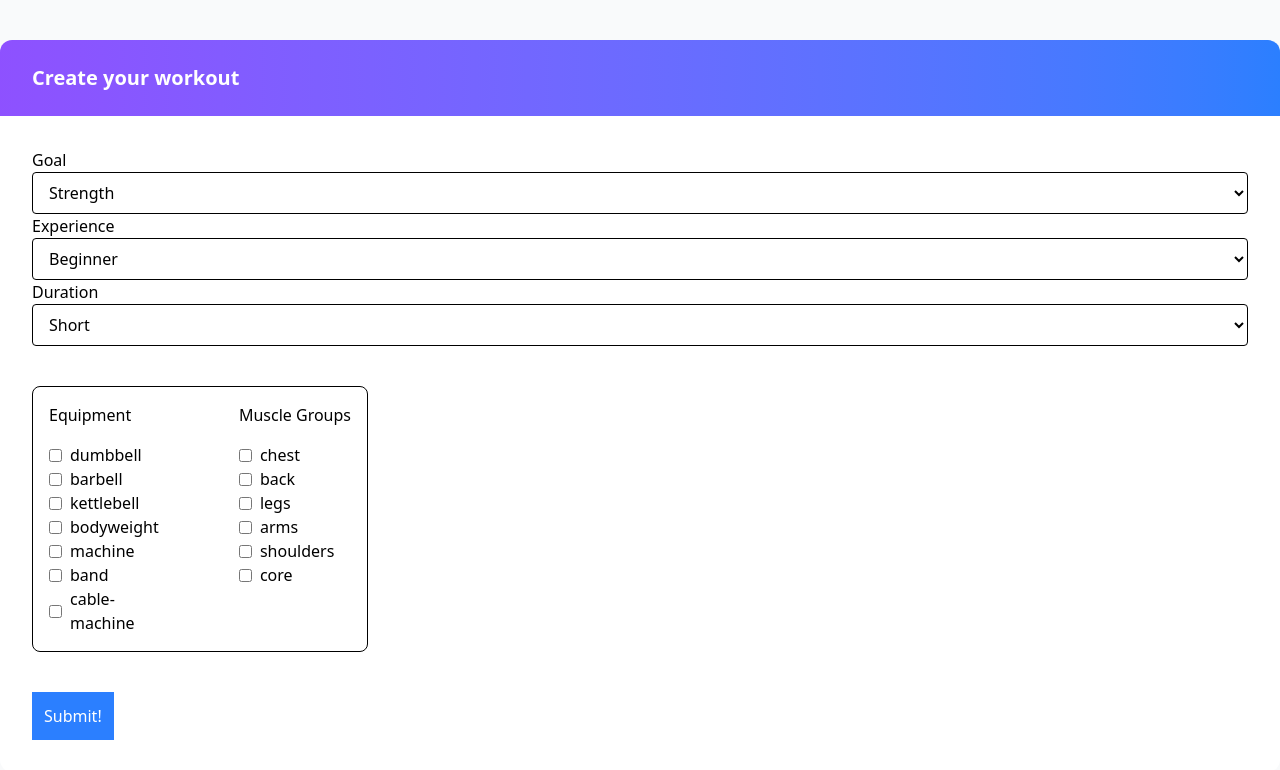
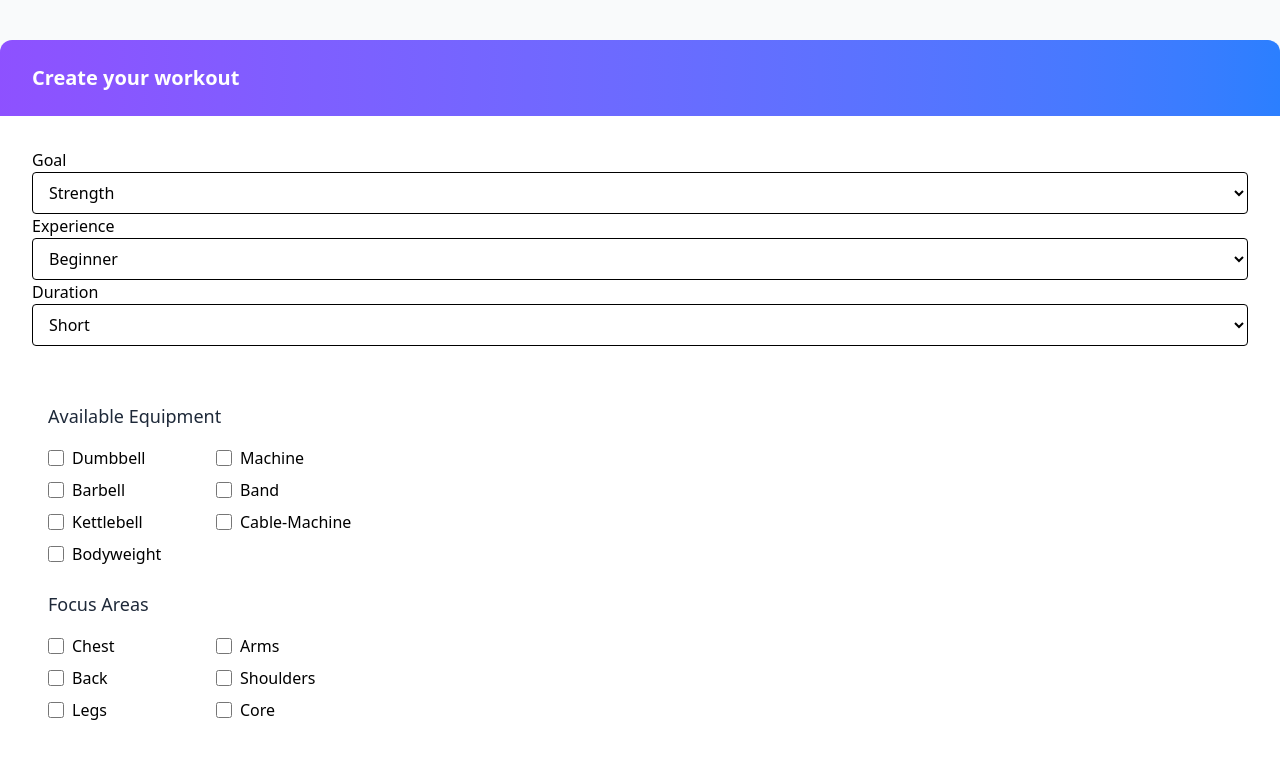
Before and after one commit to Gefors/Flerplattforms-projekt, a React (Vite) app: page / in a window 1280 px wide. Shown: the top 770 px of the page. Built offline with nearby package versions, Linux system fonts and the light colour scheme.

Commit message:
Added react-hot-toast, also workoutform styling
Installed react-hot-toast, minor styling changes in workoutForm

```diff
--- a/package.json
+++ b/package.json
@@ -15,6 +15,7 @@
     "openai": "^4.100.0",
     "react": "^19.1.0",
     "react-dom": "^19.1.0",
+    "react-hot-toast": "^2.5.2",
     "tailwindcss": "^4.1.6"
   },
   "devDependencies": {
--- a/src/App.tsx
+++ b/src/App.tsx
@@ -1,7 +1,7 @@
 import { useState, useEffect } from "react";
 import Button from "./components/Button";
-import Alert from "./components/Alert";
 import WorkoutForm from "./components/WorkoutForm";
+import { Toaster } from "react-hot-toast";
 
 function App() {
   const [showAlert, setShowAlert] = useState(false);
@@ -14,10 +14,8 @@ function App() {
   }, [showAlert]);
 
   return (
-    // <>
     <div className="bg-gray-50">
-
-
+    <Toaster position="top-right" />
     <div className="container mx-auto ">
       <div className=" flex flex-col">
         <WorkoutForm />
--- a/src/components/WorkoutForm.tsx
+++ b/src/components/WorkoutForm.tsx
@@ -1,4 +1,5 @@
 import React, { useState, useEffect } from "react";
+import toast from "react-hot-toast";
 import type {
   FormData,
   Goal,
@@ -61,6 +62,7 @@ const WorkoutForm: React.FC = () => {
     e.preventDefault();
 
     console.log(form);
+    toast.success("Workout created successfully!");
   };
 
   const equipmentGroupOptions: Equipment[] = [
@@ -82,7 +84,7 @@ const WorkoutForm: React.FC = () => {
   ];
 
   return (
-    <div className="rounded-xl overflow-hidden w-full mt-10">
+    <div className="rounded-xl overflow-hidden w-full mt-10 shadow-lg">
       <div className="bg-gradient-to-r from-violet-500 to-blue-500 px-8 py-6">
         <h2 className="text-white text-xl font-bold">Create your workout</h2>
       </div>
@@ -119,7 +121,7 @@ const WorkoutForm: React.FC = () => {
           </select>
         </div>
 
-        {/*Duratioon */}
+        {/*Duration */}
         <div>
           <label className="">Duration</label>
           <select
@@ -135,57 +137,91 @@ const WorkoutForm: React.FC = () => {
           </select>
         </div>
 
-        <div className=" flex flex-col md:flex-row justify-between gap-16 my-10 p-4 border rounded-lg w-84 ">
+        <div className="justify-between gap-16 my-10 p-4  rounded-lg w-84 ">
           {/* Equipment */}
-          <div className="flex flex-col gap-4">
-            <label>Equipment</label>
-            <div>
-              {equipmentGroupOptions.map((equipment) => (
-                <div
-                  key={equipment}
-                  className="flex flex-row items-center gap-2 w-full"
-                >
+           <div className="mb-6">
+            <h3 className="text-lg font-medium text-gray-800 mb-4">Available Equipment</h3>
+            <div className="grid grid-cols-2 gap-x-8">
+              <div className="space-y-2">
+                {equipmentGroupOptions.slice(0, Math.ceil(equipmentGroupOptions.length / 2)).map((equipment) => (
+                  <div key={equipment} className="flex items-center">
                     <input
                       type="checkbox"
+                      id={`equipment-${equipment}`}
+                      name="equipment"
+                      value={equipment}
                       checked={form.equipment.includes(equipment)}
-                    name="equipment"
-                    id=""
-                    value={equipment}
                       onChange={handleEquipmentChange}
+                      className="h-4 w-4 text-indigo-600 border-indigo-500 rounded focus:ring-indigo-500"
                     />
-                  <label>{equipment}</label>
+                    <label className="ml-2 capitalize">{equipment}</label>
                   </div>
                 ))}
               </div>
-          </div>
 
-          {/*Muscle Groups  */}
-          <div className="flex flex-col gap-4">
-            <label className="text-nowrap">Muscle Groups</label>
-            <div className="h-full">
-              {muscleGroupOptions.map((muscle) => (
-                <div
-                  key={muscle}
-                  className="flex flex-row items-center gap-2 w-full"
-                >
+              <div className="space-y-2">
+                {equipmentGroupOptions.slice(Math.ceil(equipmentGroupOptions.length / 2)).map((equipment) => (
+                  <div key={equipment} className="flex items-center">
                     <input
                       type="checkbox"
-                    checked={form.muscleGroup.includes(muscle)}
-                    name="muscleGroup"
-                    id=""
-                    value={muscle}
-                    onChange={handleMuscleGroupChange}
+                      id={`equipment-${equipment}`}
+                      name="equipment"
+                      value={equipment}
+                      checked={form.equipment.includes(equipment)}
+                      onChange={handleEquipmentChange}
+                      className="h-4 w-4 text-indigo-600 border-indigo-500 rounded focus:ring-indigo-500"
                     />
-                  <label>{muscle}</label>
+                    <label className="ml-2 capitalize">{equipment}</label>
                   </div>
                 ))}
               </div>
             </div>
           </div>
 
+          {/*Muscle Groups  */}
+          <div>
+            <h3 className="text-lg font-medium text-gray-800 mb-4">Focus Areas</h3>
+            <div className="grid grid-cols-2 gap-x-8">
+              <div className="space-y-2">
+                {muscleGroupOptions.slice(0, Math.ceil(muscleGroupOptions.length / 2)).map((muscle) => (
+                  <div key={muscle} className="flex items-center">
+                    <input
+                      type="checkbox"
+                      id={`muscle-${muscle}`}
+                      name="muscleGroup"
+                      value={muscle}
+                      checked={form.muscleGroup.includes(muscle)}
+                      onChange={handleMuscleGroupChange}
+                      className="h-4 w-4 text-indigo-600 border-indigo-500 rounded focus:ring-indigo-500"
+                    />
+                    <label htmlFor={`muscle-${muscle}`} className="ml-2 capitalize">{muscle}</label>
+                  </div>
+                ))}
+              </div>
+
+              <div className="space-y-2">
+                {muscleGroupOptions.slice(Math.ceil(muscleGroupOptions.length / 2)).map((muscle) => (
+                  <div key={muscle} className="flex items-center">
+                    <input
+                      type="checkbox"
+                      id={`muscle-${muscle}`}
+                      name="muscleGroup"
+                      value={muscle}
+                      checked={form.muscleGroup.includes(muscle)}
+                      onChange={handleMuscleGroupChange}
+                      className="h-4 w-4 text-indigo-600 border-indigo-500 rounded focus:ring-indigo-500"
+                    />
+                    <label htmlFor={`muscle-${muscle}`} className="ml-2 capitalize">{muscle}</label>
+                  </div>
+                ))}
+              </div>
+            </div>
+          </div>
+        </div>
+
         <div>
           <button
-            className="p-3 bg-blue-500 hover:cursor-pointer text-white"
+            className="p-3 bg-blue-500 hover:cursor-pointer rounded-xl text-white"
             onClick={submitForm}
           >
             Submit!
```
Also changed, not shown: 1 other file (tests, documents, lock files or other folders). Lines whose indentation alone changed are shown as unchanged.
